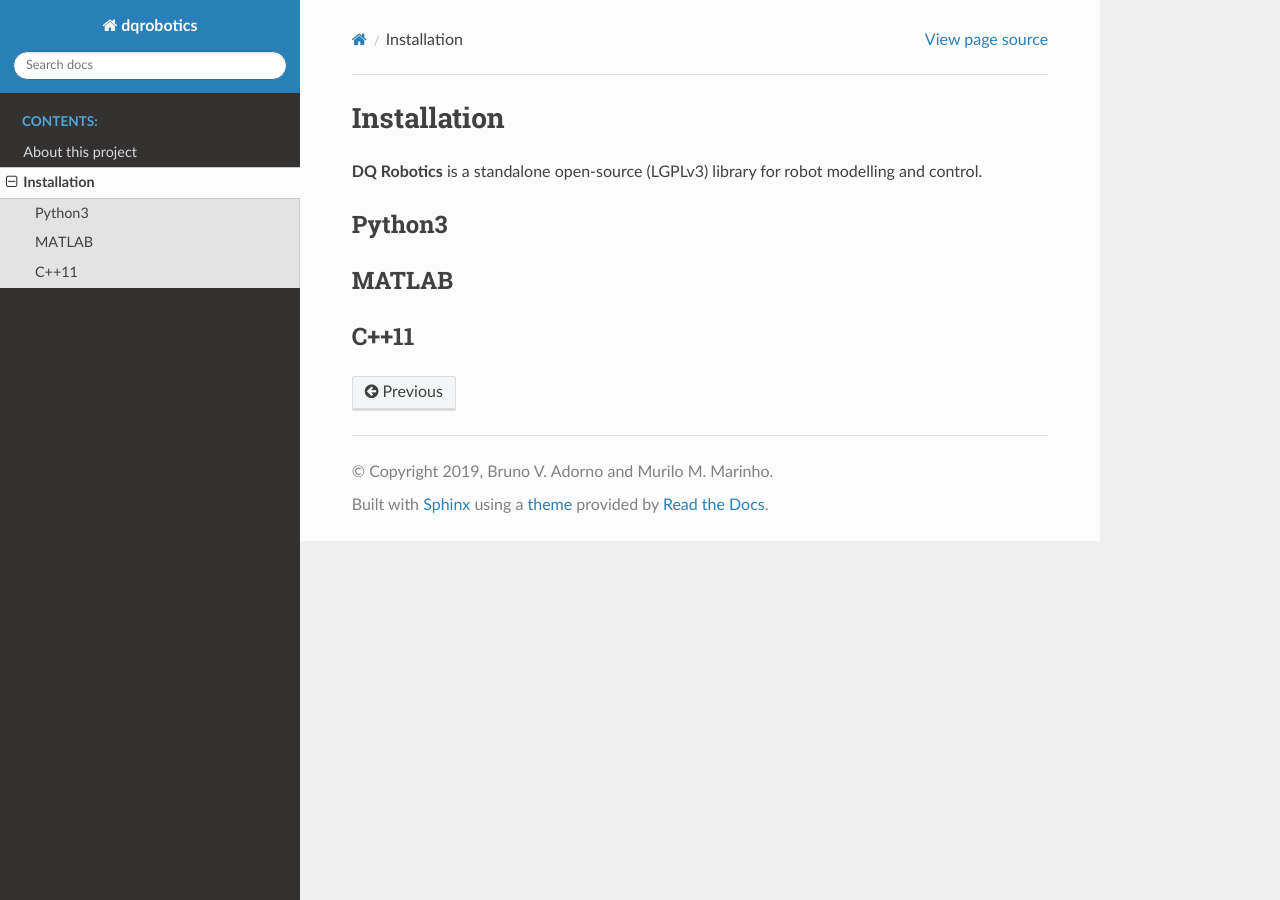
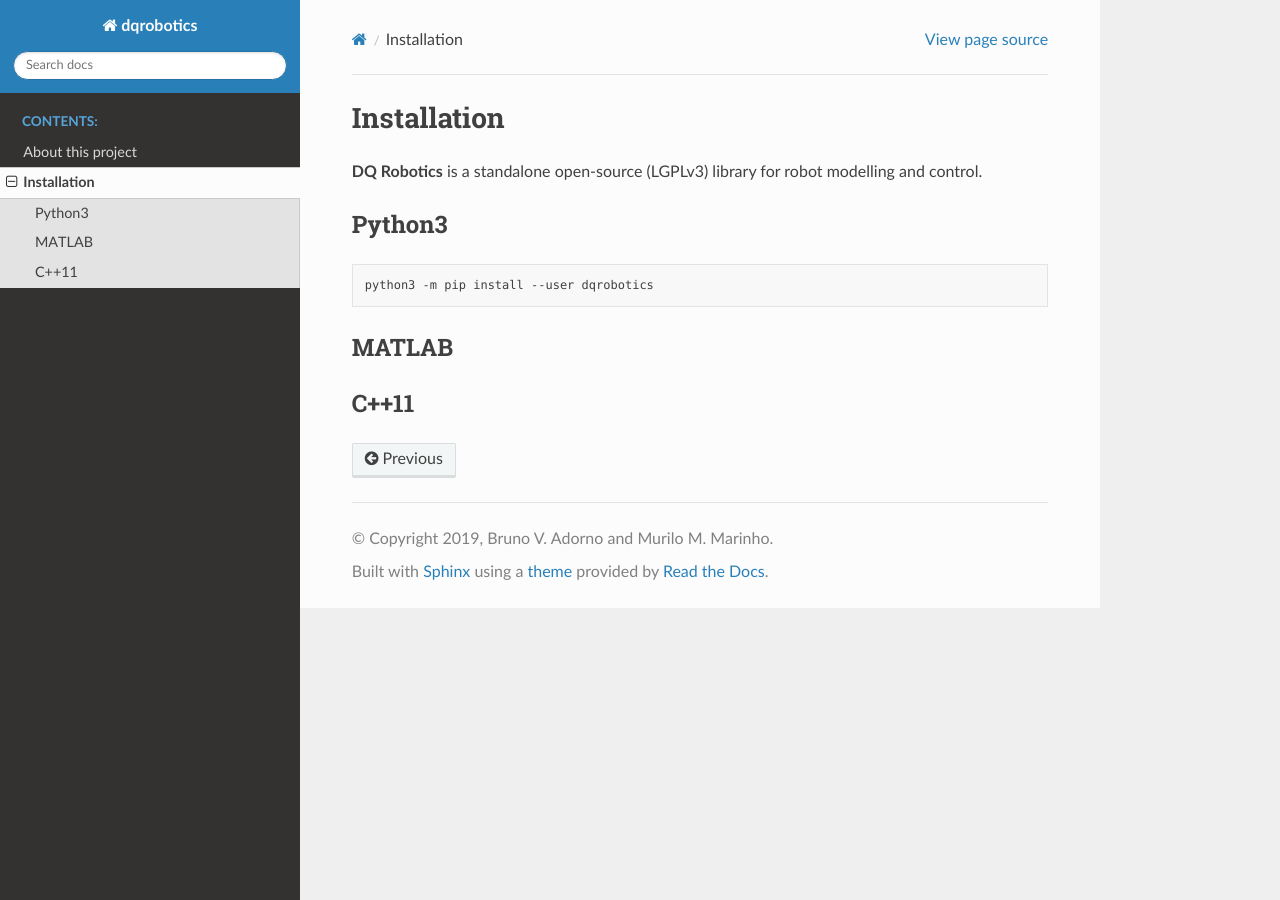
Before and after one commit to dqrobotics/dqrobotics.github.io, a Sphinx documentation site: the page built from docs/installation.rst, in a window 1280 px wide. Built offline with Sphinx 7.4.7 and the Read the Docs theme 2.0.0, drawn with Linux system fonts in a browser that asks for light colours.

Commit message:
Update installation.rst

```diff
--- a/docs/installation.rst
+++ b/docs/installation.rst
@@ -5,7 +5,7 @@ Installation
 Python3
 *************
 
-.. highlight:: shell
+.. code-block:: bash
 
   python3 -m pip install --user dqrobotics
 
```
